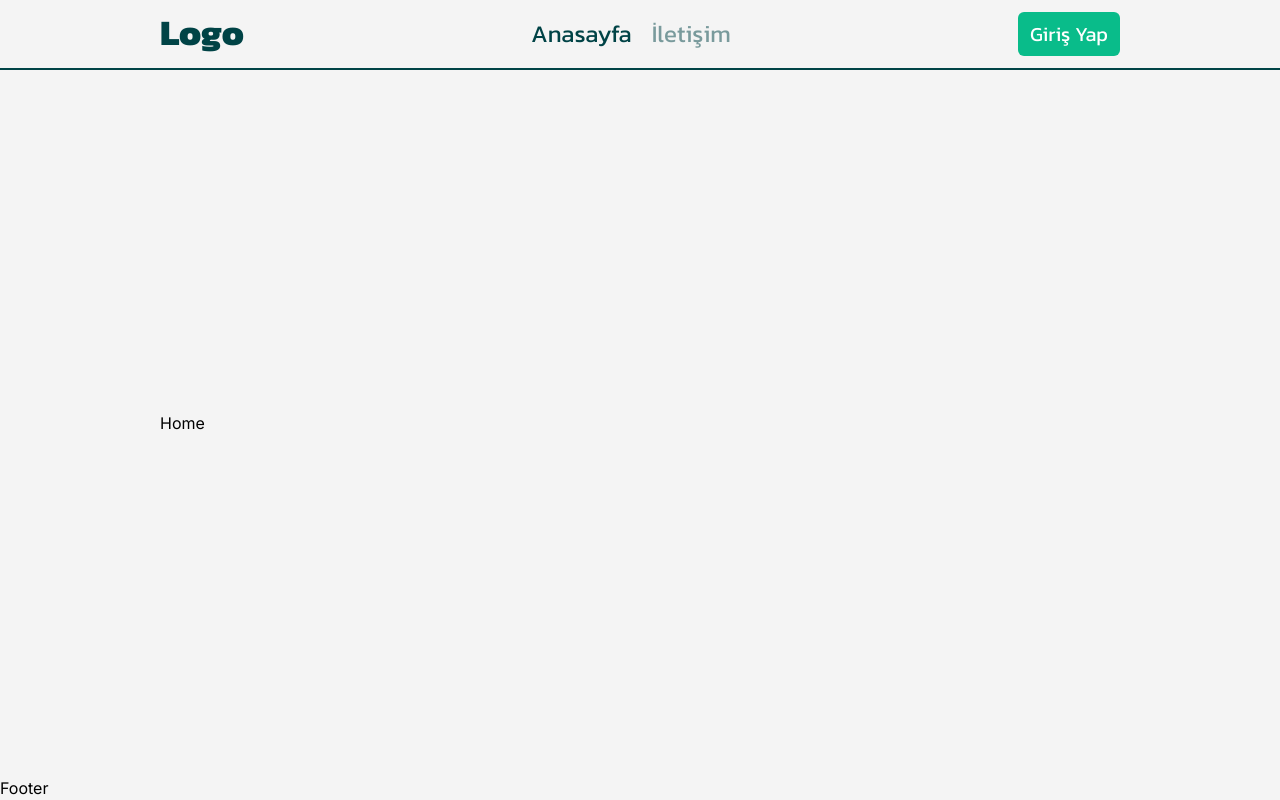
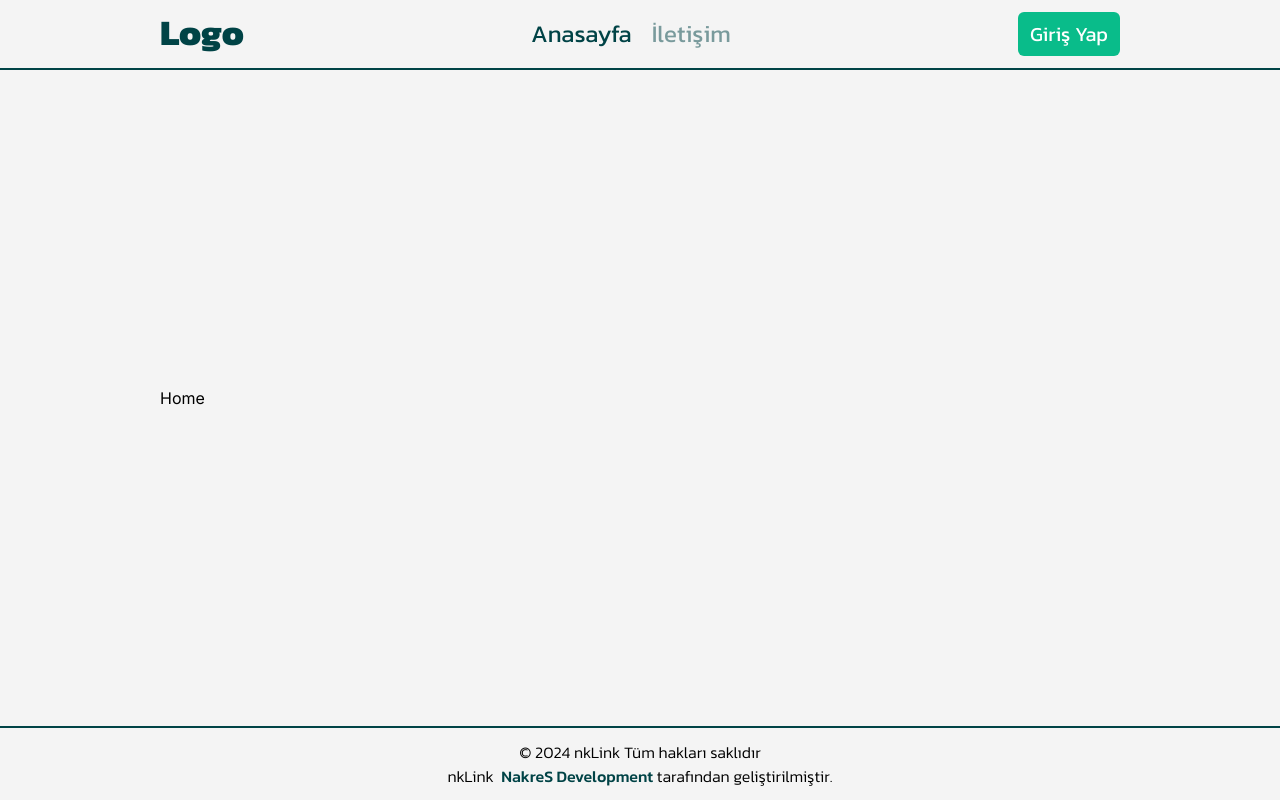
Before and after one commit to NNakreSS/next-url_shortener, a Next.js app: page / in a window 1280 px wide. Built offline with nearby package versions, Linux system fonts and the light colour scheme.

Commit message:
Create Footer

```diff
--- a/src/app/components/footer/index.tsx
+++ b/src/app/components/footer/index.tsx
@@ -1,7 +1,27 @@
+import { kanit } from "@/app/fonts";
+import clsx from "clsx";
 import React from "react";
 
 const Footer = () => {
-  return <div>Footer</div>;
+  return (
+    <footer
+      className={clsx(
+        kanit.className,
+        "flex col-span-full justify-center items-center px-1 md:px-10 lg:px-40 py-3 border-t-2 border-dark-green"
+      )}
+    >
+      <div className="flex flex-col justify-center items-center font-thin">
+        <span>&copy; 2024 nkLink Tüm hakları saklıdır</span>
+        <p>
+          nkLink {" "}
+          <span className="font-medium text-dark-green">
+            NakreS Development
+          </span>{" "}
+          tarafından geliştirilmiştir.
+        </p>
+      </div>
+    </footer>
+  );
 };
 
 export default Footer;
```
